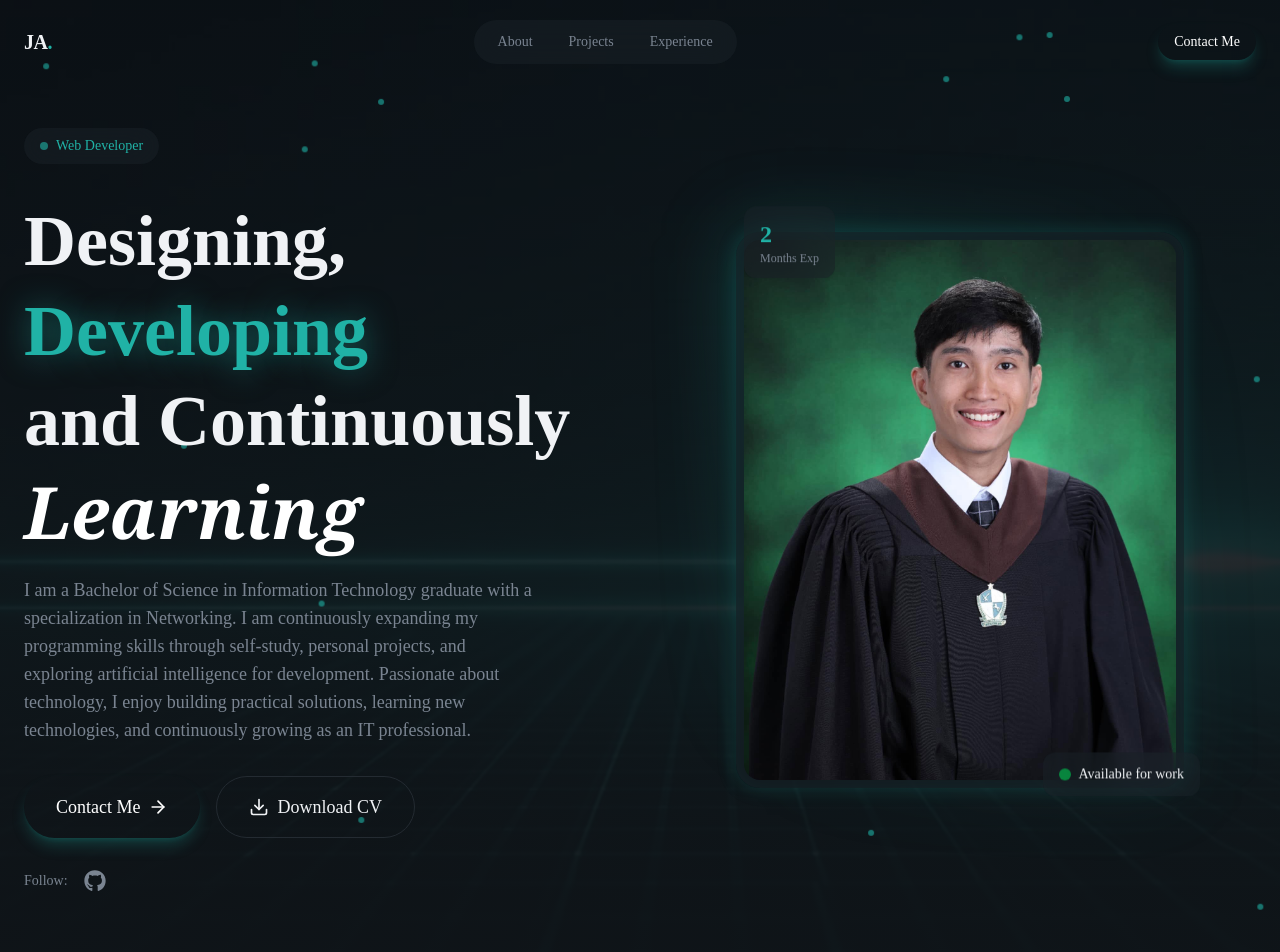
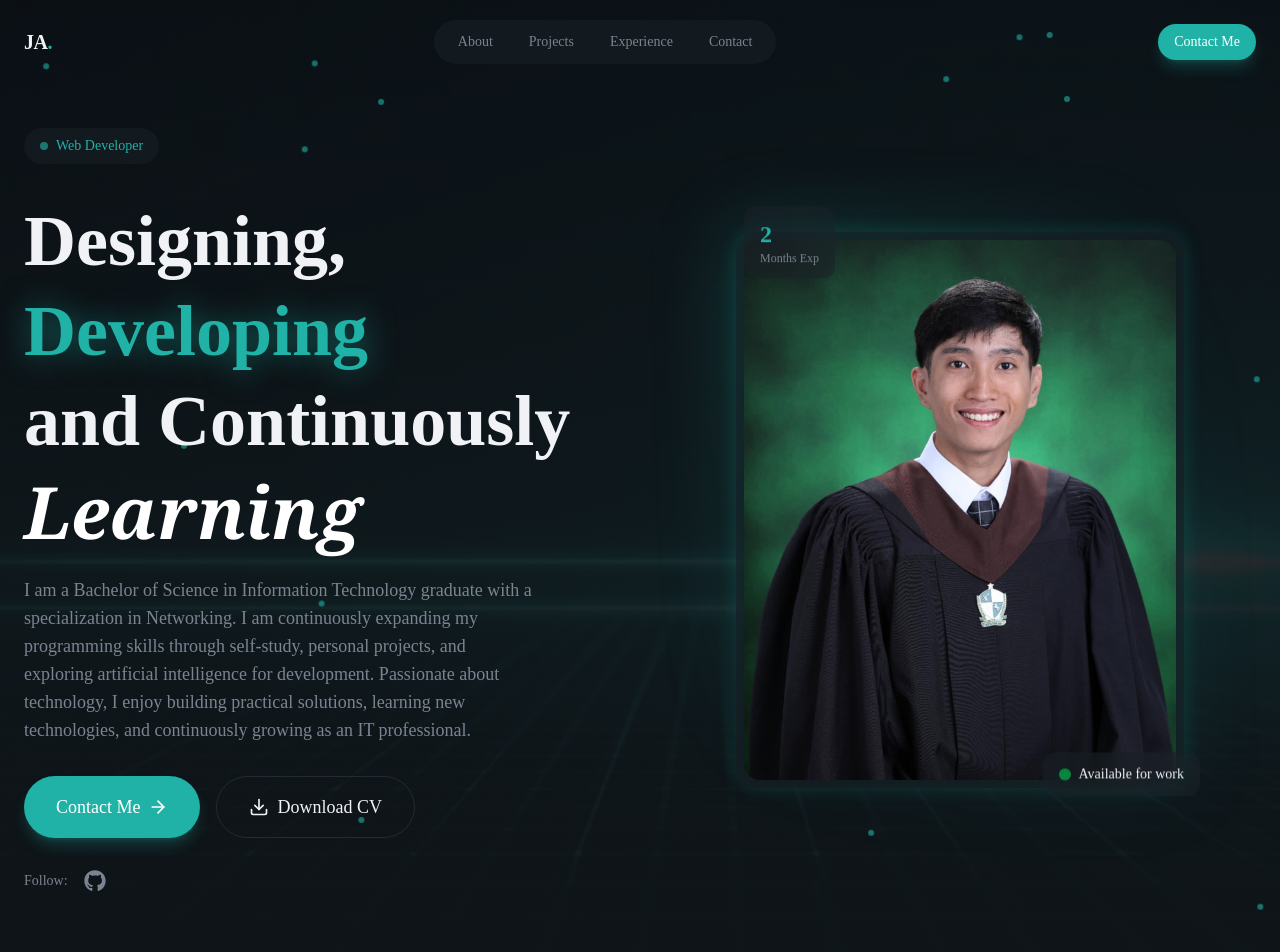
Before and after one commit to primo-0/personal-portfolio, a React (Vite) app: page / in a window 1280 px wide. Shown: the top 952 px of the page. Built offline with nearby package versions, Linux system fonts and the light colour scheme.

Commit message:
Updated the functionality of the contact button

```diff
--- a/src/components/Button.jsx
+++ b/src/components/Button.jsx
@@ -1,16 +1,18 @@
-export const Button = ({className="", size="default", children, ...props}) => {
-    const baseClasses ="relative overflow-hidden rounded-full font-medium focus:outline-none focuse-visible:ring-2 focus-visible: ring-primary bg--primary text-primary-foreground hover:bg-primary/90 shadow-lg shadow-primary/25";
+export const Button = ({ className = "", size = "default", children, href, ...props }) => {
+    const baseClasses = "relative overflow-hidden rounded-full font-medium focus:outline-none focus-visible:ring-2 focus-visible:ring-primary bg-primary text-primary-foreground hover:bg-primary/90 shadow-lg shadow-primary/25 inline-flex items-center justify-center";
     const sizeClasses = {
         sm: "px-4 py-2 text-sm",
         default: "px-6 py-3 text-base",
         lg: "px-8 py-4 text-lg",
     };
     const classes = `${baseClasses} ${sizeClasses[size]} ${className}`;
-    return(
-        <button className = {classes} {...props}>
+    const Component = href ? "a" : "button";
+
+    return (
+        <Component className={classes} href={href} {...props}>
             <span className="relative flex items-center justify-center gap-2">
-                {children}</span>
-        </button>
+                {children}
+            </span>
+        </Component>
     );
-
 };
--- a/src/layout/Navbar.jsx
+++ b/src/layout/Navbar.jsx
@@ -5,6 +5,7 @@ const navLinks = [
     {href:"#about", label:"About"},
     {href:"#projects", label:"Projects"},
     {href:"#experience", label:"Experience"},
+    {href:"#contact", label:"Contact"},
 ];
 export const Navbar = () => {
     const [isMobileMenuOpen, setIsMobileMenuOpen] = useState (false);
@@ -42,7 +43,7 @@ export const Navbar = () => {
             </div>
             {/* CTA button */}
             <div className="hidden md:block">
-                <Button size="sm">Contact Me</Button>
+                <Button size="sm" href="#contact">Contact Me</Button>
             </div>
             {/* Mobile menu button */}
             <button className="md:hidden p-2 text-foreground cursor-pointer"
@@ -66,7 +67,7 @@ export const Navbar = () => {
                     </a>
                 ))}
 
-                 <Button onClick={() => setIsMobileMenuOpen(false)}>Contact Me</Button>
+                 <Button href="#contact" onClick={() => setIsMobileMenuOpen(false)}>Contact Me</Button>
             </div>
         </div>
         )}
--- a/src/sections/Hero.jsx
+++ b/src/sections/Hero.jsx
@@ -78,7 +78,7 @@ export const Hero = () => {
                     </div>
                     {/* CTA Button */}
                     <div className="flex flex-wrap gap-4 animate-fade-in animation-delay-300">
-                        <Button size="lg">
+                        <Button size="lg" href="#contact">
                             Contact Me <ArrowRight className="w-5 h-5"/>
                         </Button>
                         <a
```
